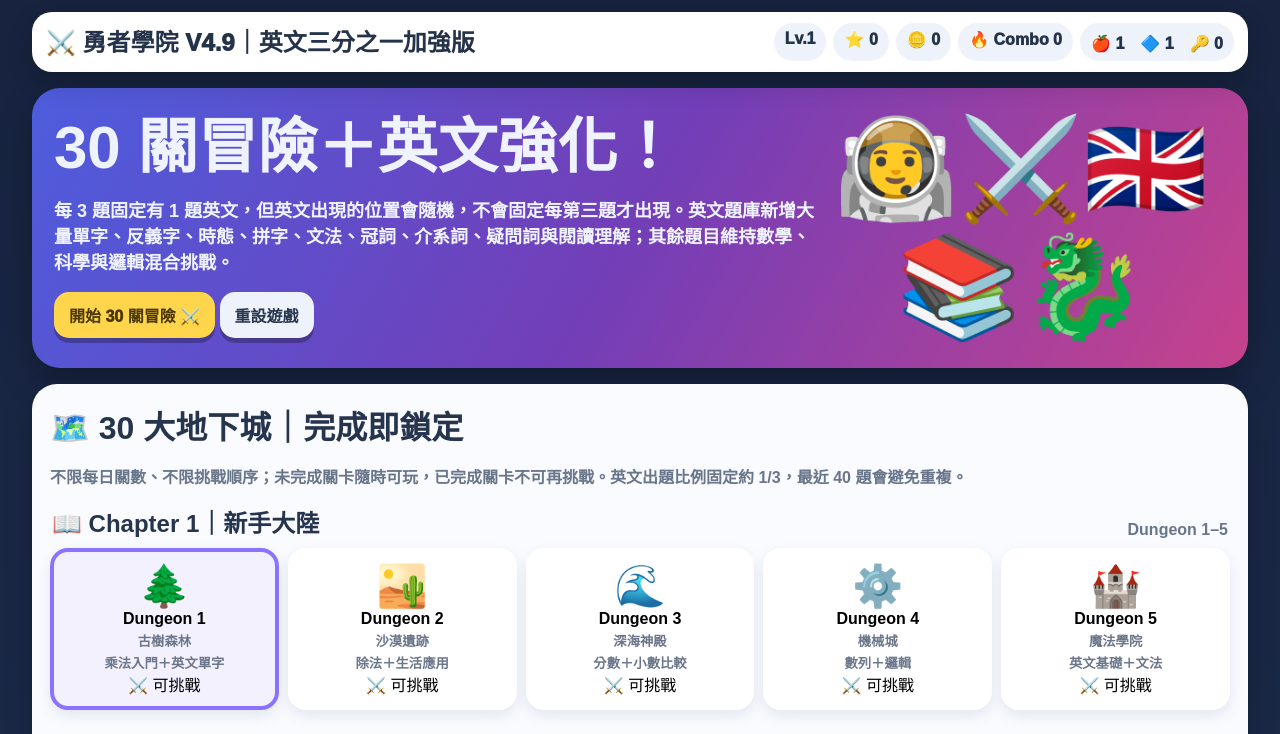
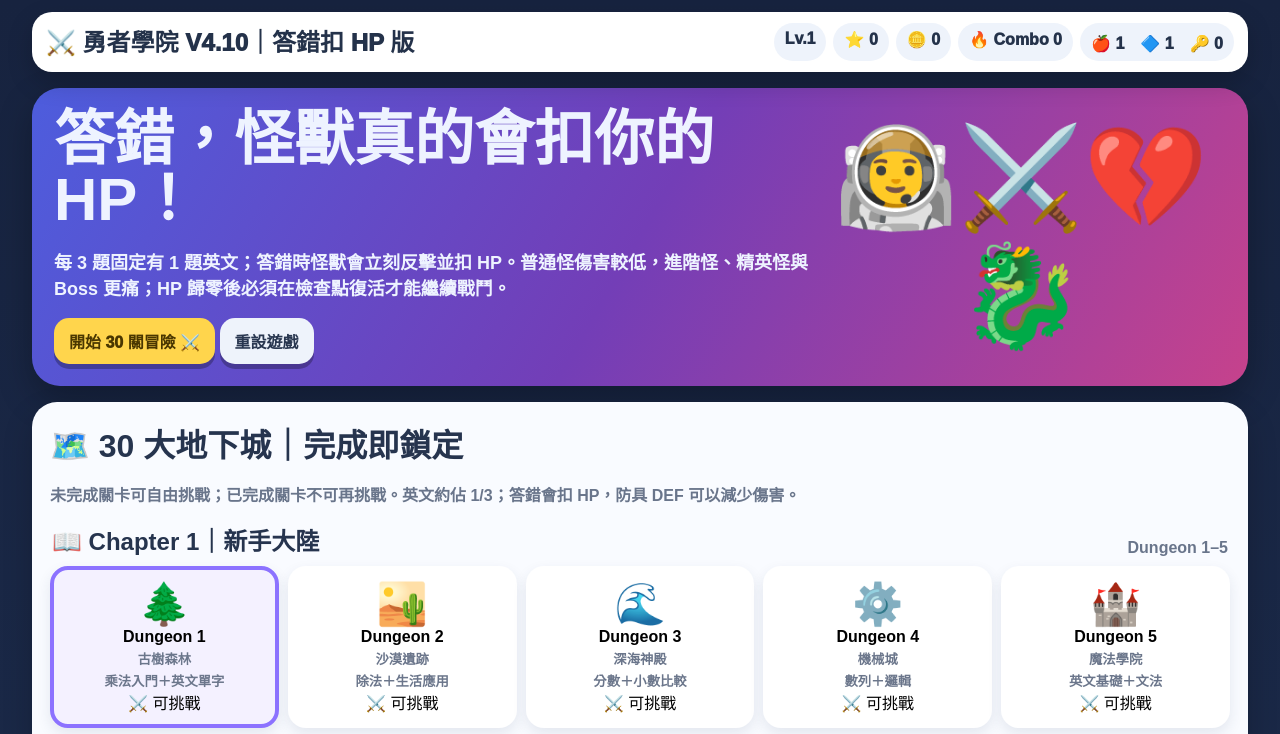
Before and after one commit to stn011391/smallworrier, a plain HTML site: page index.html in a window 1280 px wide. Shown: the top 734 px of the page. Drawn offline with Linux system fonts and the light colour scheme.

Commit message:
Release V4.10 wrong-answer HP penalty

```diff
--- a/index.html
+++ b/index.html
@@ -4,15 +4,15 @@
 <meta charset="utf-8">
 <meta name="viewport" content="width=device-width,initial-scale=1,user-scalable=no">
 <meta name="theme-color" content="#17233f">
-<meta name="description" content="勇者學院 V4.9：30 大地下城、150 場主線怪獸戰、超大型動態題庫；英文固定佔每 3 題中的 1 題，並大幅擴充英文題庫；關卡完成後永久鎖定不可重複挑戰。">
-<title>勇者學院 V4.9｜英文三分之一加強版</title>
+<meta name="description" content="勇者學院 V4.10：30 大地下城、英文固定佔三分之一；答錯會直接扣 HP，HP 歸零需在檢查點復活。">
+<title>勇者學院 V4.10｜答錯扣 HP 版</title>
 <link rel="stylesheet" href="style.css">
 </head>
 <body>
 <div class="app">
-<header class="top"><div class="brand">⚔️ 勇者學院 V4.9｜英文三分之一加強版</div><div class="hud"><div class="pill">Lv.<span id="lv">1</span></div><div class="pill">⭐ <span id="stars">0</span></div><div class="pill">🪙 <span id="coins">0</span></div><div class="pill">🔥 Combo <span id="combo">0</span></div><div class="pill">🍎 <span id="bagP">0</span>　🔷 <span id="bagE">0</span>　🔑 <span id="bagK">0</span></div></div></header>
-<section class="hero"><div><h1>30 關冒險＋英文強化！</h1><p>每 3 題固定有 1 題英文，但英文出現的位置會隨機，不會固定每第三題才出現。英文題庫新增大量單字、反義字、時態、拼字、文法、冠詞、介系詞、疑問詞與閱讀理解；其餘題目維持數學、科學與邏輯混合挑戰。</p><button class="btn gold" onclick="startAdventure()">開始 30 關冒險 ⚔️</button> <button class="btn soft" onclick="resetGame()">重設遊戲</button></div><div class="art">🧑‍🚀⚔️🇬🇧📚🐉</div></section>
-<section class="card"><h2>🗺️ 30 大地下城｜完成即鎖定</h2><p class="sub">不限每日關數、不限挑戰順序；未完成關卡隨時可玩，已完成關卡不可再挑戰。英文出題比例固定約 1/3，最近 40 題會避免重複。</p><div class="map" id="map"></div></section>
+<header class="top"><div class="brand">⚔️ 勇者學院 V4.10｜答錯扣 HP 版</div><div class="hud"><div class="pill">Lv.<span id="lv">1</span></div><div class="pill">⭐ <span id="stars">0</span></div><div class="pill">🪙 <span id="coins">0</span></div><div class="pill">🔥 Combo <span id="combo">0</span></div><div class="pill">🍎 <span id="bagP">0</span>　🔷 <span id="bagE">0</span>　🔑 <span id="bagK">0</span></div></div></header>
+<section class="hero"><div><h1>答錯，怪獸真的會扣你的 HP！</h1><p>每 3 題固定有 1 題英文；答錯時怪獸會立刻反擊並扣 HP。普通怪傷害較低，進階怪、精英怪與 Boss 更痛；HP 歸零後必須在檢查點復活才能繼續戰鬥。</p><button class="btn gold" onclick="startAdventure()">開始 30 關冒險 ⚔️</button> <button class="btn soft" onclick="resetGame()">重設遊戲</button></div><div class="art">🧑‍🚀⚔️💔🐉</div></section>
+<section class="card"><h2>🗺️ 30 大地下城｜完成即鎖定</h2><p class="sub">未完成關卡可自由挑戰；已完成關卡不可再挑戰。英文約佔 1/3；答錯會扣 HP，防具 DEF 可以減少傷害。</p><div class="map" id="map"></div></section>
 <section class="card"><div id="screen"></div></section>
 <section class="card"><h2>🎒 裝備與道具</h2><div id="inventory"></div></section>
 <section class="card"><h2>📜 任務</h2><div class="quests" id="quests"></div></section>
@@ -29,5 +29,6 @@
 <script src="english33.js"></script>
 <script src="events.js"></script>
 <script src="battle.js"></script>
+<script src="hp-penalty.js"></script>
 </body>
 </html>
```
